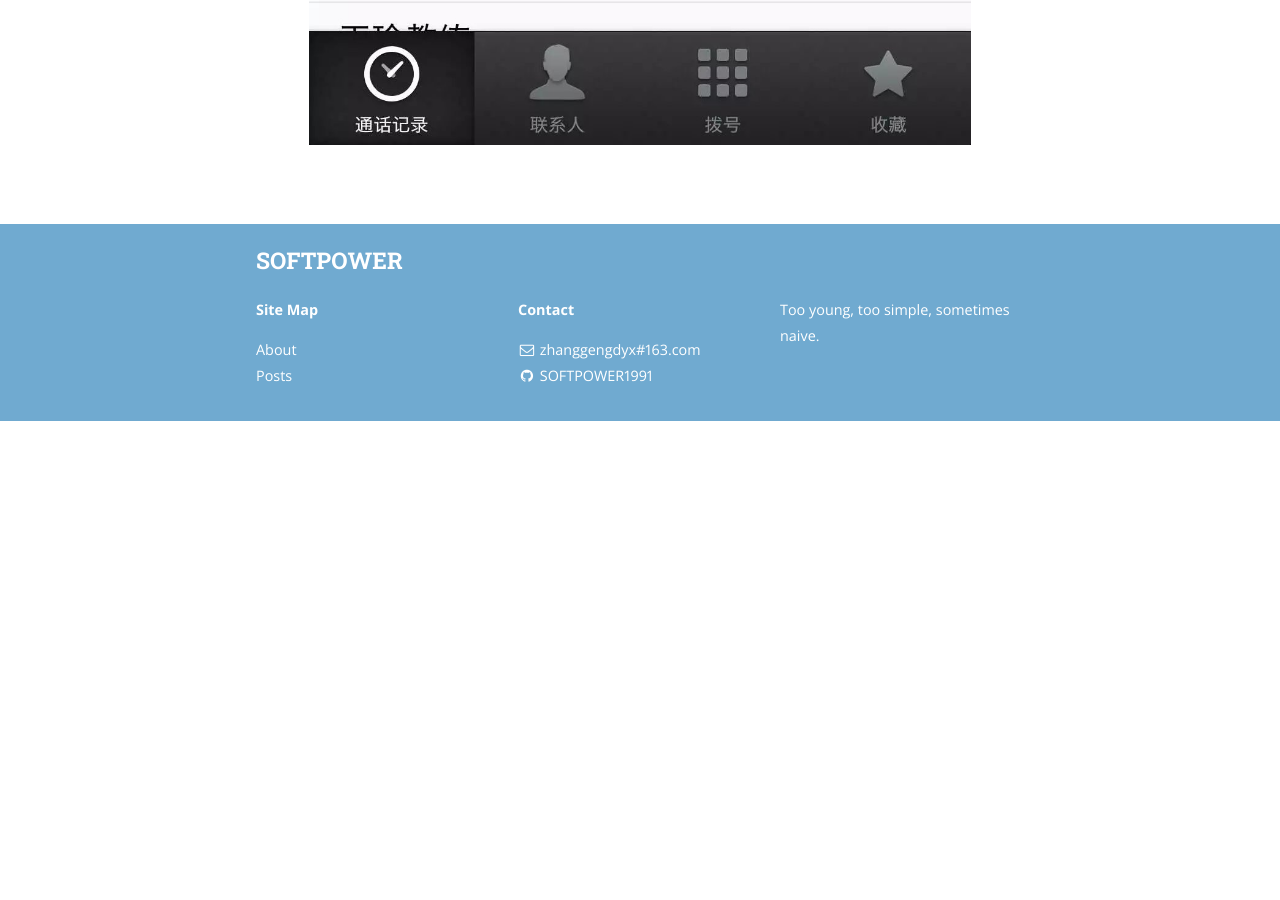
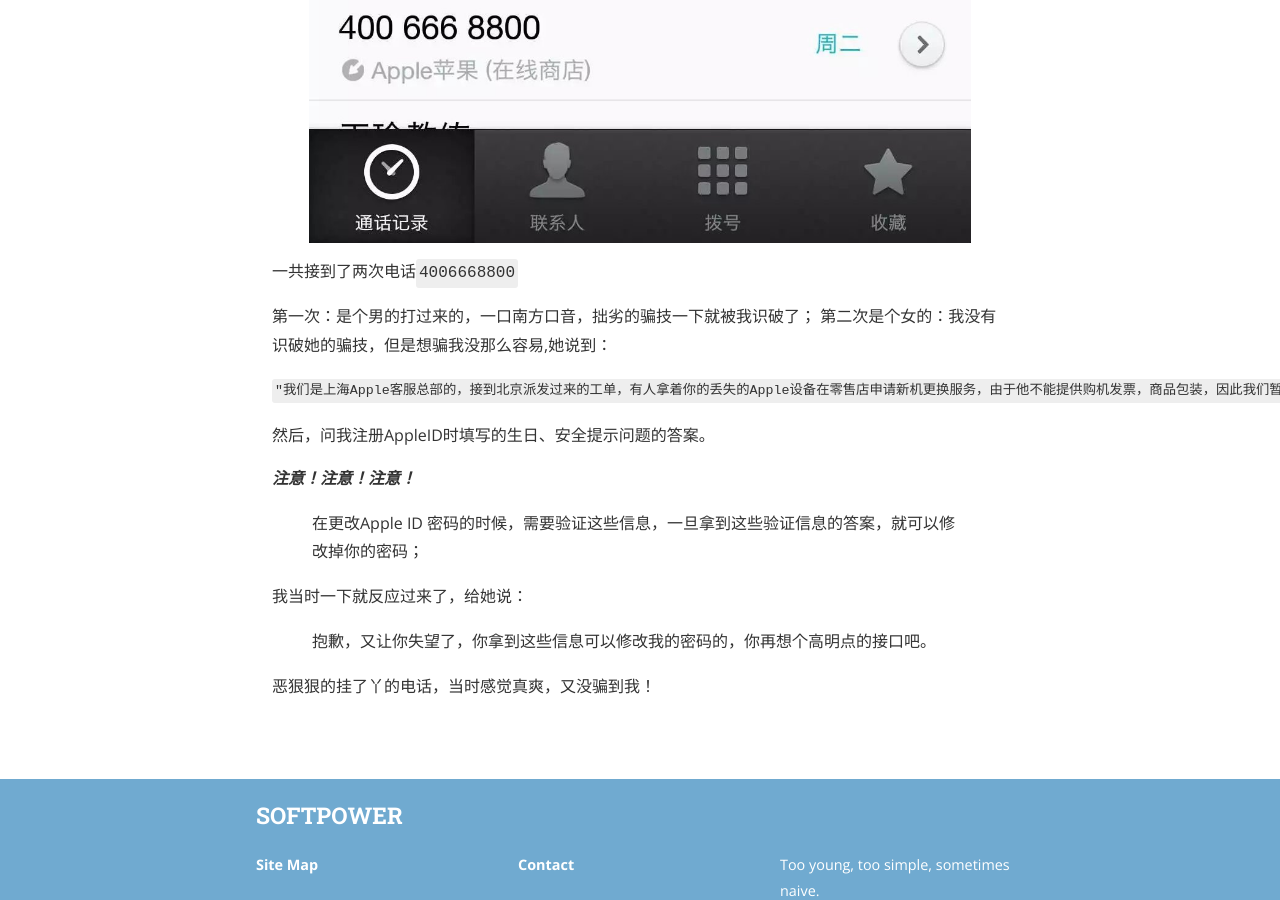
Before and after one commit to SOFTPOWER1991/SOFTPOWER1991.github.io, a Jekyll site: the page built from _posts/2016-08-21-当你的Apple设备被盗后，你该做什么?(第二集).markdown, in a window 1280 px wide and 900 px high, scrolled down 12672 px. Built offline with Jekyll 4.4.1, drawn with Linux system fonts in a browser that asks for light colours; nearby versions of some CDN libraries; a style sheet for code colours, icons or effects is not loaded; before the commit the page ends 13093 px from its top, so only the background shows below that; some of the changed text lies outside the part shown.

Commit message:
add a new post about second modify

````diff
--- a/_posts/2016-08-21-当你的Apple设备被盗后，你该做什么?(第二集).markdown
+++ b/_posts/2016-08-21-当你的Apple设备被盗后，你该做什么?(第二集).markdown
@@ -77,10 +78,30 @@
 4. 照片流正在恢复到XXX的设备；
 5. 正在升级....;
 
-#3. Email 诈骗
+# Email诈骗
 
 Email 的内容跟这些大致相同，因此我就不上图了！
 
-#4. 电话诈骗
+# 电话诈骗
 
 <img src="{{ site.baseurl }}/assets/losg/lose_dialog.jpg" title="Profile Picture" class="profile">
+
+一共接到了两次电话`4006668800`
+
+第一次：是个男的打过来的，一口南方口音，拙劣的骗技一下就被我识破了；
+第二次是个女的：我没有识破她的骗技，但是想骗我没那么容易,她说到：
+
+```
+"我们是上海Apple客服总部的，接到北京派发过来的工单，有人拿着你的丢失的Apple设备在零售店申请新机更换服务，由于他不能提供购机发票，商品包装，因此我们暂时将该设备扣留，需要联系你核实你的个人信息之后，给你把设备寄回去或者你拿着身份证去零售店领取。"
+```
+然后，问我注册AppleID时填写的生日、安全提示问题的答案。
+
+***注意！注意！注意！***
+
+> 在更改Apple ID 密码的时候，需要验证这些信息，一旦拿到这些验证信息的答案，就可以修改掉你的密码；
+
+我当时一下就反应过来了，给她说：
+
+> 抱歉，又让你失望了，你拿到这些信息可以修改我的密码的，你再想个高明点的接口吧。
+
+恶狠狠的挂了丫的电话，当时感觉真爽，又没骗到我！
````
Also changed, not shown: other parts of _posts/2016-08-21-当你的Apple设备被盗后，你该做什么?(第二集).markdown (+3 -2 lines).
